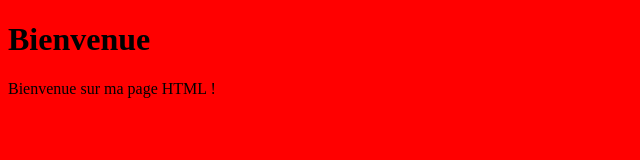
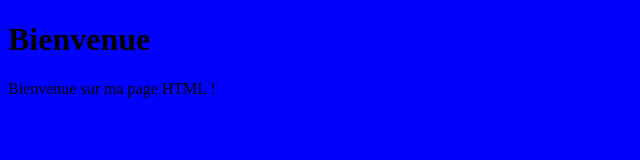
Before and after one commit to JaulineNeguem/JaulineNeguem.github.io, a plain HTML site: page index.html in a window 1280 px wide. Shown: the whole page, without its empty margins (0-640 px from the left). Drawn offline with Linux system fonts and the light colour scheme.

Commit message:
Update index.html

```diff
--- a/index.html
+++ b/index.html
@@ -2,7 +2,7 @@
 <html>
      <head>
           <title>Page d'accueil</title>
-     <body style="background-color:#FF0000;">
+     <body style="background-color:#0000FF;">
           <h1>Bienvenue</h1>
           <p>Bienvenue sur ma page HTML !</p>
      </body>
```
